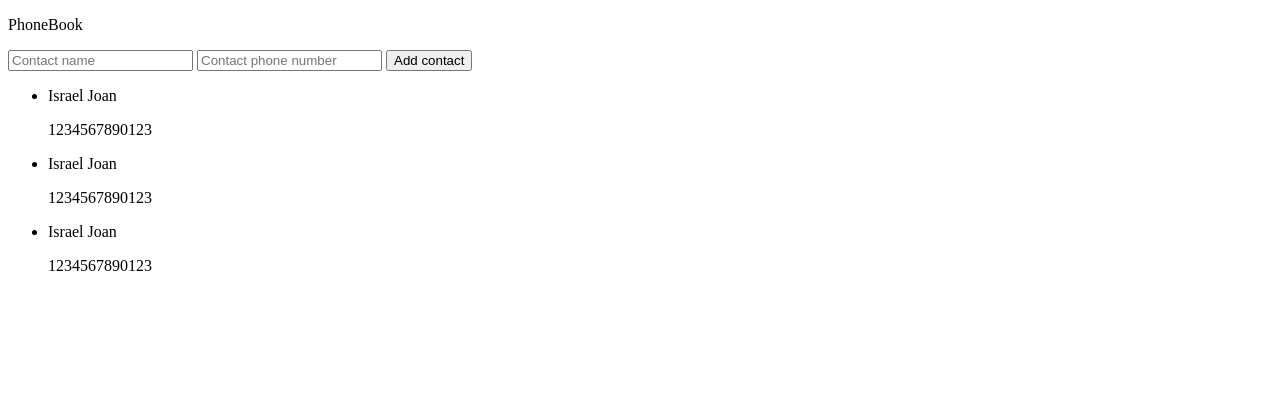
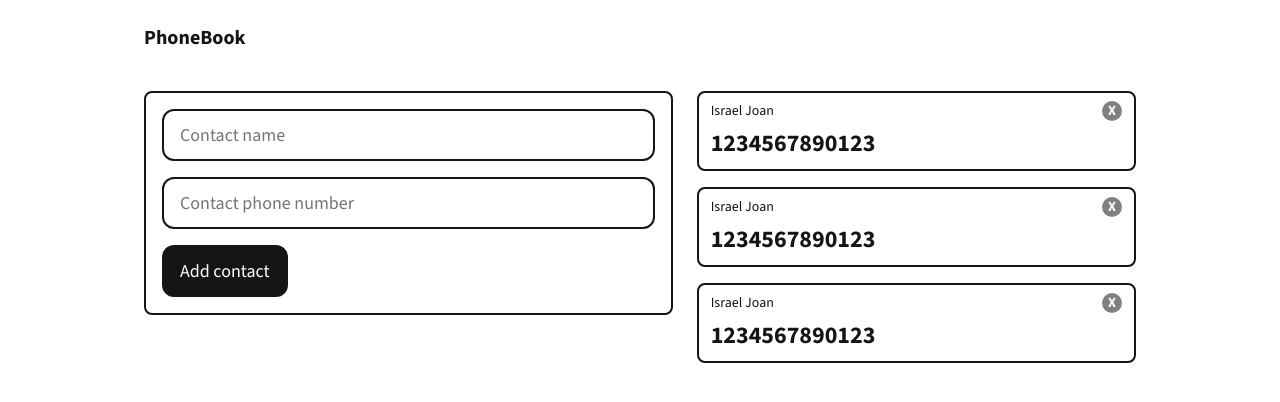
Before and after one commit to Rasheed87/gomycode-dom_phonebook, a plain HTML site: page index.html in a window 1280 px wide. Drawn offline with nearby package versions, Linux system fonts and the light colour scheme.

Commit message:
feat: create styles

```diff
--- a/index.html
+++ b/index.html
@@ -3,7 +3,8 @@
   <head>
     <meta charset="UTF-8" />
     <meta name="viewport" content="width=device-width, initial-scale=1.0" />
-    <title>Simple Phonebool</title>
+    <title>Simple Phonebook</title>
+    <link rel="stylesheet" href="styles.css" />
     <link rel="preconnect" href="https://fonts.googleapis.com" />
     <link rel="preconnect" href="https://fonts.gstatic.com" crossorigin />
     <link
@@ -31,15 +32,27 @@
 
       <ul class="contact-list">
         <li>
-          <p>Israel Joan</p>
+          <div>
+            <p>Israel Joan</p>
+            <span>x</span>
+          </div>
+
           <p>1234567890123</p>
         </li>
         <li>
-          <p>Israel Joan</p>
+          <div>
+            <p>Israel Joan</p>
+            <span>x</span>
+          </div>
+
           <p>1234567890123</p>
         </li>
         <li>
-          <p>Israel Joan</p>
+          <div>
+            <p>Israel Joan</p>
+            <span>x</span>
+          </div>
+
           <p>1234567890123</p>
         </li>
       </ul>
--- /dev/null
+++ b/styles.css
@@ -0,0 +1,125 @@
+* {
+  /* resets */
+  margin: 0;
+  padding: 0;
+  box-sizing: border-box;
+}
+
+:root {
+  /* variables */
+  --color: rgb(22, 21, 21);
+  --max-width: 1024px;
+
+  /* global styles */
+  font-family: "Source Sans 3", sans-serif;
+  font-size: 18px;
+  color: var(--color);
+}
+
+.header {
+  max-width: var(--max-width);
+  margin: 0 auto;
+  padding: 24px 16px;
+}
+
+.header p {
+  font-size: 20px;
+  font-weight: bold;
+}
+
+.main {
+  max-width: var(--max-width);
+  margin: 0 auto;
+  padding: 16px;
+  display: flex;
+  align-items: flex-start;
+  gap: 24px;
+}
+
+.form,
+.contact-list {
+  flex-grow: 1;
+  display: flex;
+  flex-direction: column;
+  gap: 16px;
+  padding: 16px;
+}
+
+.form {
+  border: 2px solid var(--color);
+  border-radius: 8px;
+}
+
+.contact-list {
+  list-style: none;
+  padding: 0;
+}
+
+.form input,
+.form button {
+  padding: 12px 16px;
+  border: 2px solid var(--color);
+  border-radius: 12px;
+  font-family: inherit;
+  font-size: inherit;
+  transition: all 0.15s;
+}
+
+.form button {
+  cursor: pointer;
+  background-color: var(--color);
+  color: white;
+  align-self: flex-start;
+}
+
+.form button:focus {
+  outline: 2px solid var(--color);
+  outline-offset: 2px;
+}
+
+.contact-list li {
+  display: flex;
+  flex-direction: column;
+  align-items: flex-start;
+  gap: 4px;
+  padding: 8px 12px;
+  border: 2px solid var(--color);
+  border-radius: 8px;
+}
+
+.contact-list li > div {
+  width: 100%;
+  display: flex;
+  align-items: center;
+  gap: 8px;
+  justify-content: space-between;
+}
+
+.contact-list li p {
+  font-size: 24px;
+  line-height: 36px;
+  font-weight: bold;
+}
+
+.contact-list li p:first-child,
+.contact-list li span {
+  font-size: 14px;
+  line-height: 18px;
+  font-weight: normal;
+}
+
+.contact-list li span {
+  text-transform: uppercase;
+  padding: 2px;
+  border-radius: 50%;
+  background-color: gray;
+  font-weight: bold;
+  width: 20px;
+  height: 20px;
+  line-height: 14px;
+  display: flex;
+  align-items: center;
+  justify-content: center;
+  cursor: pointer;
+  color: white;
+}
```
